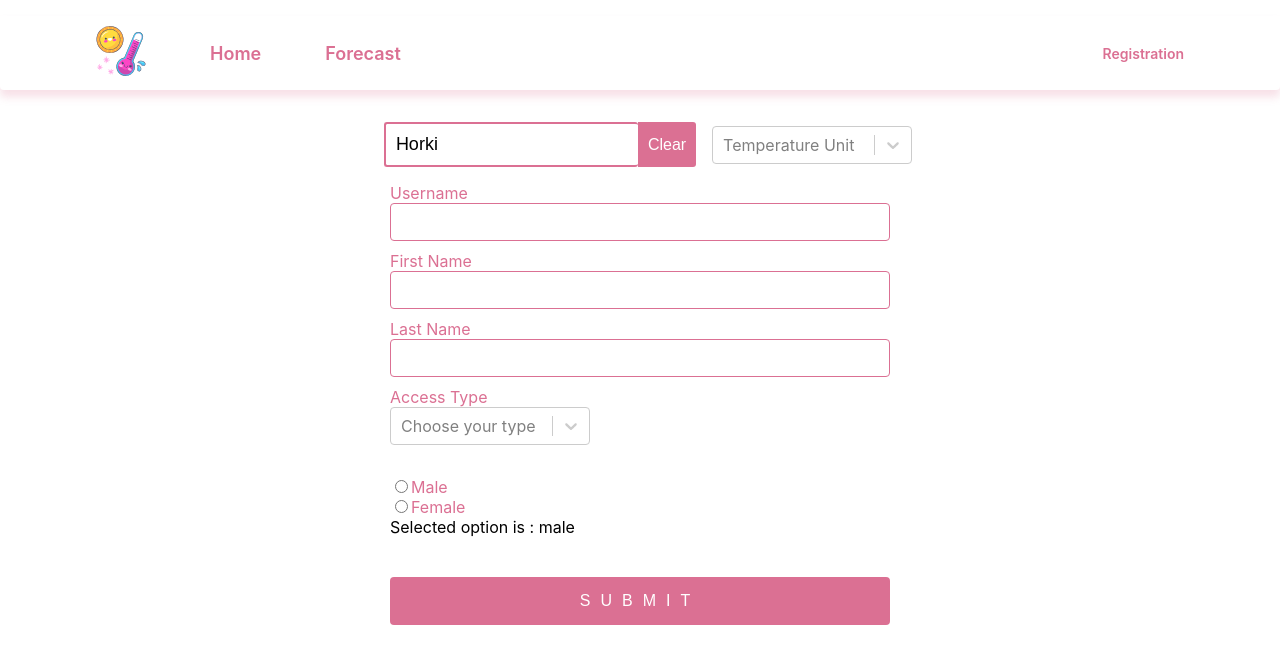
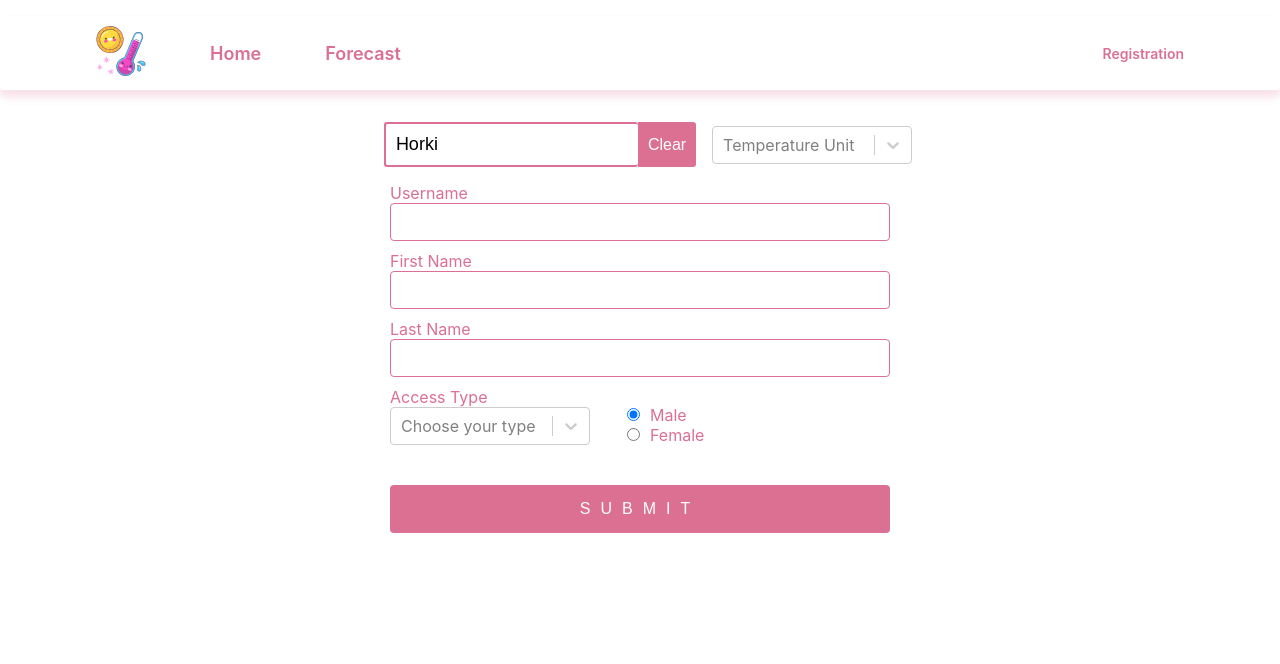
Before and after one commit to superpuper777/Weather_App, a React (Create React App) app: page /registration in a window 1280 px wide. Shown: the top 664 px of the page. Built offline with nearby package versions, Linux system fonts and the light colour scheme.

Commit message:
refactor: change radio buttons

```diff
--- a/src/pages/Registration/index.js
+++ b/src/pages/Registration/index.js
@@ -10,7 +10,7 @@ const options = [
 ];
 
 const Registration = () => {
-  const [gender, setGender] = useState('male');
+  const [active, setActive] = useState(0);
 
   const {
     register,
@@ -43,6 +43,7 @@ const Registration = () => {
             <S.Input {...register('lastname')} />
           </S.Label>
         </S.Formfield>
+        <S.InfoWrapper>
           <S.SelectWrapper>
             <S.Label htmlFor="type">Access Type</S.Label>
             <Controller
@@ -51,10 +52,10 @@ const Registration = () => {
               {...register('type')}
               render={({ field }) => (
                 <S.FormSelect
+                  placeholder="Choose your type"
                   styles={S.customStyles}
                   {...field}
                   options={options}
-                placeholder="Choose your type"
                 />
               )}
             />
@@ -62,31 +63,31 @@ const Registration = () => {
           <S.RadioWrapper>
             <S.RadioInputItems>
               <S.Label htmlFor="male">
-              <input
+                <S.RadioInput
                   type="radio"
                   value="Male"
-                checked={gender === 'Male'}
-                // onChange={onValueChange}
-                {...register('male')}
+                  checked={active === 0}
+                  onClick={() => setActive(0)}
+                  {...register('gender')}
                 />
                 Male
               </S.Label>
             </S.RadioInputItems>
             <S.RadioInputItems>
               <S.Label htmlFor="male">
-              <input
+                <S.RadioInput
                   type="radio"
                   value="Female"
-                checked={gender === 'Female'}
-                // onChange={onValueChange}
-                {...register('female')}
+                  checked={active === 1}
+                  onClick={() => setActive(1)}
+                  {...register('gender')}
                 />
                 Female
               </S.Label>
             </S.RadioInputItems>
-          <div>Selected option is : {gender}</div>
           </S.RadioWrapper>
-        <S.InputSubmit type="submit" />
+        </S.InfoWrapper>
+        <S.InputSubmit value="Submit" type="submit" />
       </S.Form>
     </S.Wrapper>
   );
--- a/src/pages/Registration/styled.js
+++ b/src/pages/Registration/styled.js
@@ -3,6 +3,13 @@ import Select from 'react-select';
 
 export const Wrapper = styled.div`
   padding: 0 6rem;
+`;
+
+export const InfoWrapper = styled.div`
+  display: flex;
+  align-items: flex-end;
+  justify-content: flex-start;
+  gap: 2rem;
 `;
 
 export const Form = styled.form`
@@ -30,7 +37,9 @@ export const Input = styled.input`
   font-size: 14px;
 `;
 
-export const InputSubmit = styled.input.attrs({ type: 'submit' })`
+export const InputSubmit = styled.input.attrs({
+  type: 'submit',
+})`
   background: palevioletred;
   color: white;
   width: 100%;
@@ -48,6 +57,12 @@ export const InputSubmit = styled.input.attrs({ type: 'submit' })`
   }
 `;
 
+export const RadioInput = styled.input.attrs({
+  type: 'radio',
+})`
+  margin-right: 10px;
+`;
+
 export const SelectWrapper = styled.div``;
 
 export const FormSelect = styled(Select)`
@@ -62,8 +77,8 @@ export const customStyles = {
   }),
 };
 
-export const RadioWrapper = styled.div`
-  margin-top: 2rem;
+export const RadioWrapper = styled.div``;
+
+export const RadioInputItems = styled.div`
+  display: flex;
 `;
-
-export const RadioInputItems = styled.div``;
```
Lines whose indentation alone changed are shown as unchanged.
